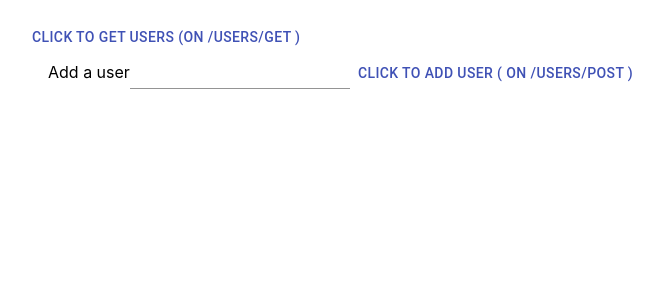
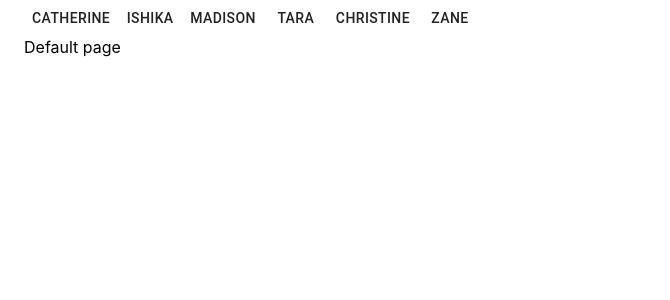
Before and after one commit to UTSCCSCC01/finalprojectf22-nostruggle, a React (Create React App) app in the folder client/: page / in a window 1280 px wide. Shown: the top 300 px of the page, without its empty margins (0-670 px from the left). Built offline with nearby package versions, Linux system fonts and the light colour scheme.

Commit message:
Added navigation for placeholder pages

```diff
--- a/client/src/App.js
+++ b/client/src/App.js
@@ -1,32 +1,24 @@
 import React, { useState, useRef } from 'react';
 import { Button, Container, Input } from '@material-ui/core';
 import './App.css';
-import axios from 'axios'
-
+import Features from './components/features'
 function App() {
 
-  const [ users, setUsers ] = useState([])
-  const [ error, setError ] = useState("")
-  const inputRef = useRef()
+  // temporary navigator for setup, will be replaced with actual toggles/navbars
+  const [ page, setPage ] = useState("")
 
-  const goToUsers = async () =>{
-    axios.get('http://localhost:5000/users/get').then( res => setUsers(res.data)).catch( err => setError(err.message))
-  }
-  const addUser = async () =>{
-    setError("Post from client coming soon")
-  }
   return (
     <Container maxWidth="lg">
-      <h3>{ error != "" ? error : null}</h3>
-      <Button onClick={goToUsers} color="primary">Click to get users (on /users/get )</Button>
-      {users.map(user =>
-        <h4>{user.username},{user.createdAt}</h4>
-      )}
-      <Container>
-        <label>Add a user</label>
-        <Input ref={inputRef}></Input>
-        <Button onClick={addUser} color="primary">Click to add user ( on /users/post ) </Button>
-      </Container>
+
+
+      <Button onClick={() => setPage("Catherine")}>Catherine</Button>
+      <Button onClick={() => setPage("Ishika")}>Ishika</Button>
+      <Button onClick={() => setPage("Madison")}>Madison</Button>
+      <Button onClick={() => setPage("Tara")}>Tara</Button>
+      <Button onClick={() => setPage("Christine")}>Christine</Button>
+      <Button onClick={() => setPage("Zane")}>Zane</Button>
+
+      <Features page={page}/>
 
     </Container>
   );
--- /dev/null
+++ b/client/src/components/features/index.jsx
@@ -0,0 +1,28 @@
+const index = (props) => {
+
+    const getPage = () =>{
+        switch (props.page) {
+            case "Catherine" :
+                return "Catherine's page"
+            case "Ishika" :
+                return "Ishika's page"
+            case "Madison" :
+                return "Madison's page"
+            case "Tara" :
+                return "Tara's page"
+            case "Christine" :
+                return "Christine's page"
+            case "Zane" :
+                return "Zane's page"
+            default:
+                return "Default page"
+        }
+    }
+  return (
+        <div>
+            { getPage() }
+        </div>
+    )
+}
+
+export default index
```
